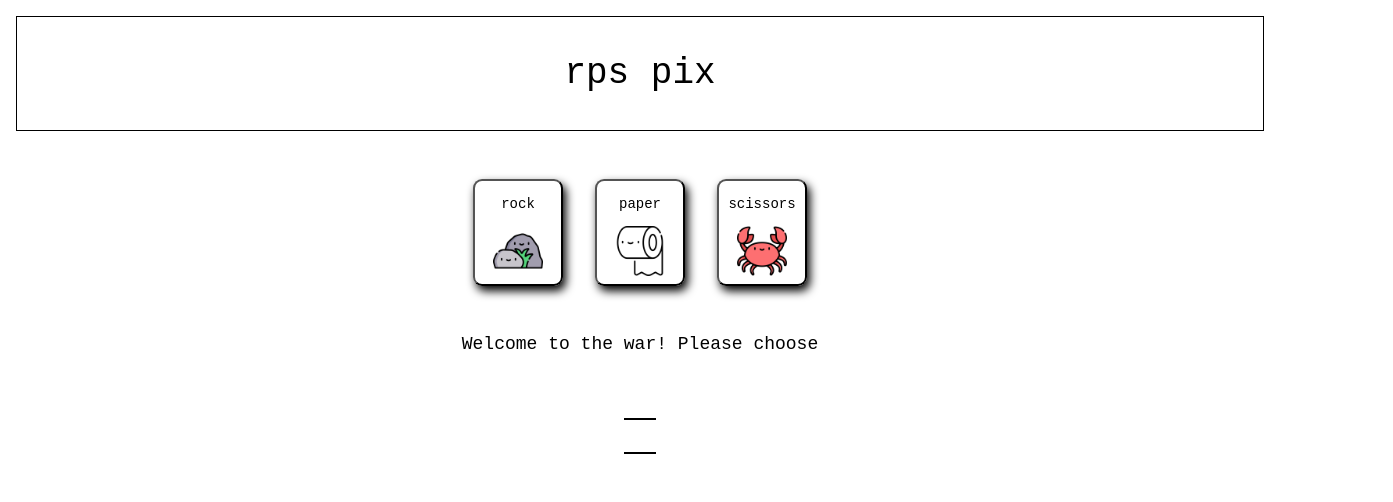
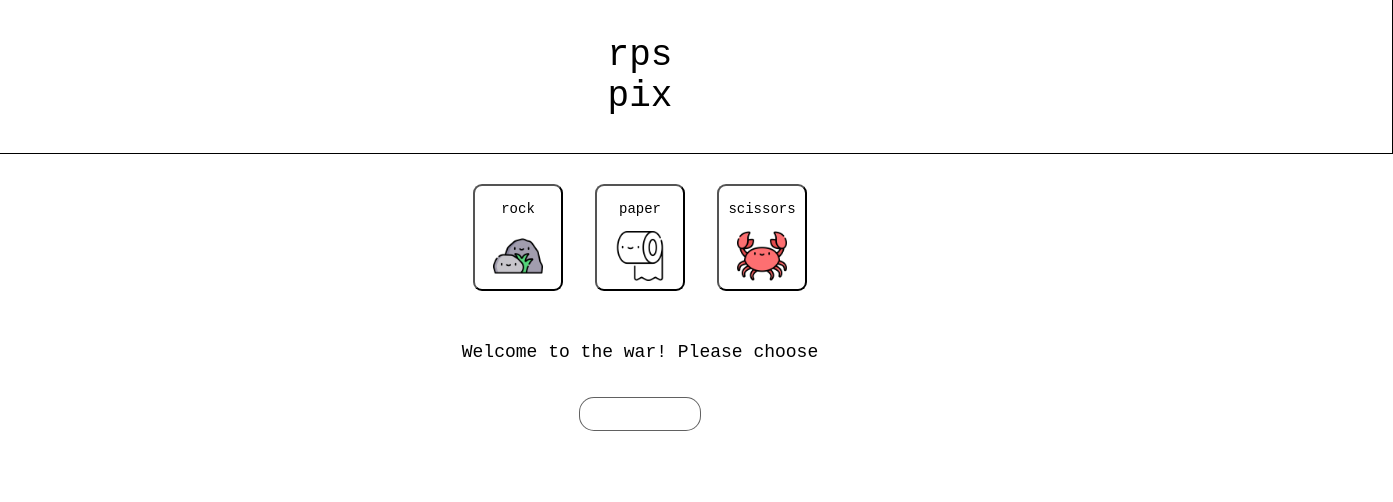
Before and after one commit to ToyHaynes/rock-paper-scissors, a plain HTML site: page index.html in a window 1280 px wide. Shown: the whole page, 1393 px wide, since content can reach past the window. Drawn offline with Linux system fonts and the light colour scheme.

Commit message:
some style added

```diff
--- a/index.html
+++ b/index.html
@@ -10,6 +10,7 @@
     <div class="header">
         <div>rps pix</div>
     </div>
+        <div class="mid">
             <div class="buttons">
                 <button id="rock">
                     <p>rock</p>
@@ -30,6 +31,8 @@
                 <img class="enemy">
             </div>
             <div class="score"></div>
+
+        </div>
 
     <script>
         let getComputerChoice = () => {
--- a/style.css
+++ b/style.css
@@ -1,20 +1,27 @@
 * {
     font-family: 'Courier New', Courier, monospace;
+    color: rgb(0, 0, 0);
 }
 
 body {
     display: flex;
     flex-direction: column;
+    align-items: center;
     margin: 0;
     padding: 1em;
 }
 
 .header {
-    margin: 0;
-    padding: 1em;
+    margin: -0.5em;
+    padding: 1em 20em;
     text-align: center;
     font-size: 36px;
     border: 1px solid black;
+    background-color: white;
+}
+
+.header > div {
+    color: black;
 }
 
 .buttons {
@@ -28,33 +35,50 @@ body {
 button > .img {
     max-width: 50px;
     margin-bottom: 3px;
+
 }
 
 button {
     min-width: 90px;
     min-height: 90px;
-    background-color: rgba(255, 255, 255, 0.994);
     border-radius: 9px;
     box-shadow: 3px 5px 10px;
     font-size: 14px;
+    color: rgba(255, 255, 255, 0.553);
+    background-color: rgba(255, 255, 255, 0.652);
 }
 
+button > p {
+    color:black
+}
 
-.computer{
+.computer {
+
     display: flex;
-    align-self: center;
-    margin: 3rem 0 1rem 0
+    align-items: center;
+    justify-content: center;
+    background-color: rgba(255, 255, 255, 0.591);
+    margin: 2rem auto;
+    border: 1px solid rgba(0, 0, 0, 0.618);
+    border-radius: 15px;
+    color: rgba(255, 255, 255, 0.23);
+    box-shadow: 3px 5px 10px;
+    max-width: 120px;
+
 }
 
 .enemy {
-    max-width: 100px;
+    margin: 1rem 0 1rem 0;
+    max-width: 80px;
 }
 
 .results {
     text-align: center;
     font-size: 18px;
-    padding: 0 ;
+    padding: 0.2rem;
     margin: 0;
+    background-color: rgba(255, 255, 255, 0.35);
+    border-radius: 9px;
 }
 
 .score {
@@ -66,7 +90,7 @@ button {
     padding: 1rem;
     white-space: pre;
     text-align: center;
-    border: 2px solid black;
+    border: 2px solid rgb(255, 255, 255);
     border-right: 0;
     border-left: 0;
     font-size: 16px;
```
Also changed, not shown: img/background.jpg (added). Lines whose indentation alone changed are shown as unchanged.
